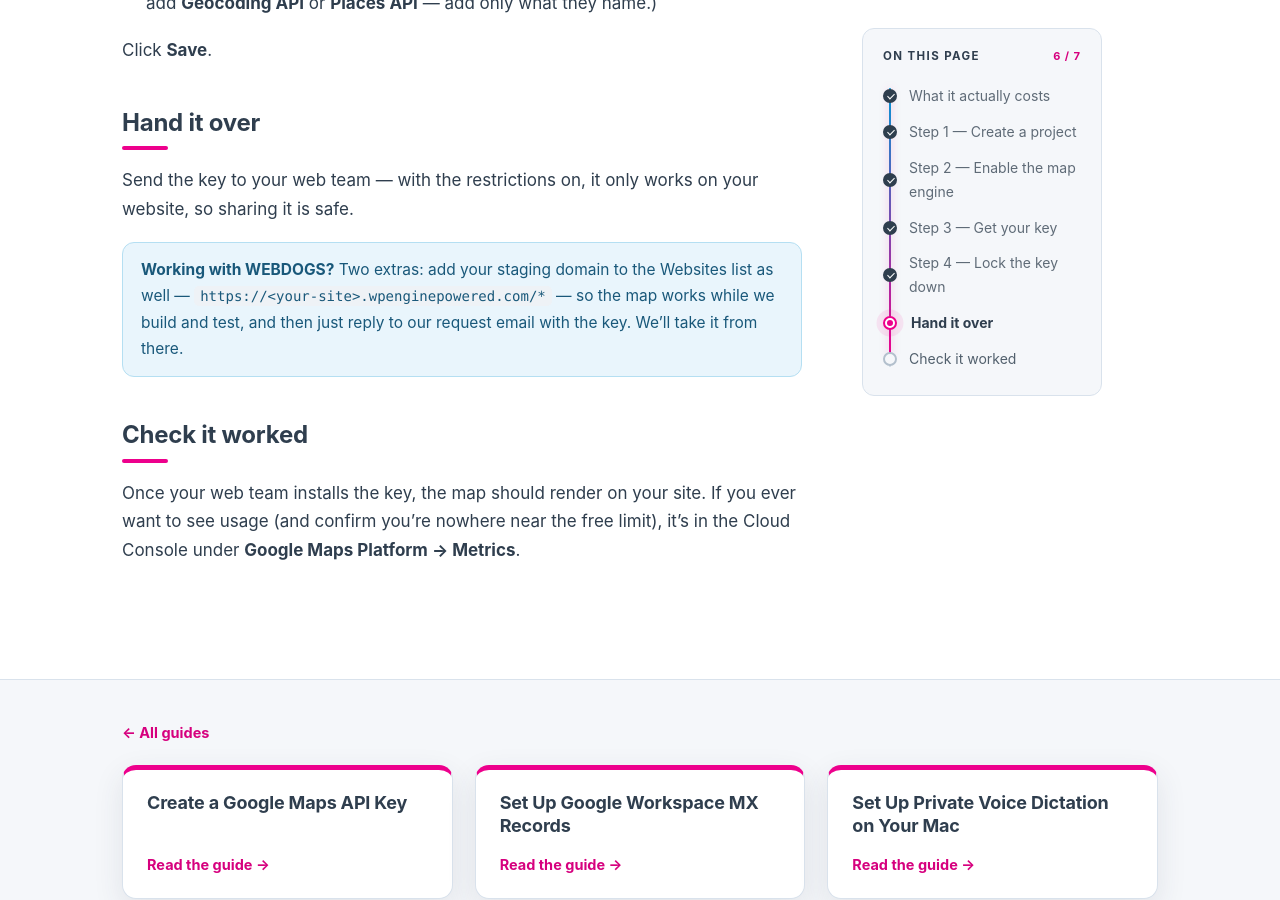
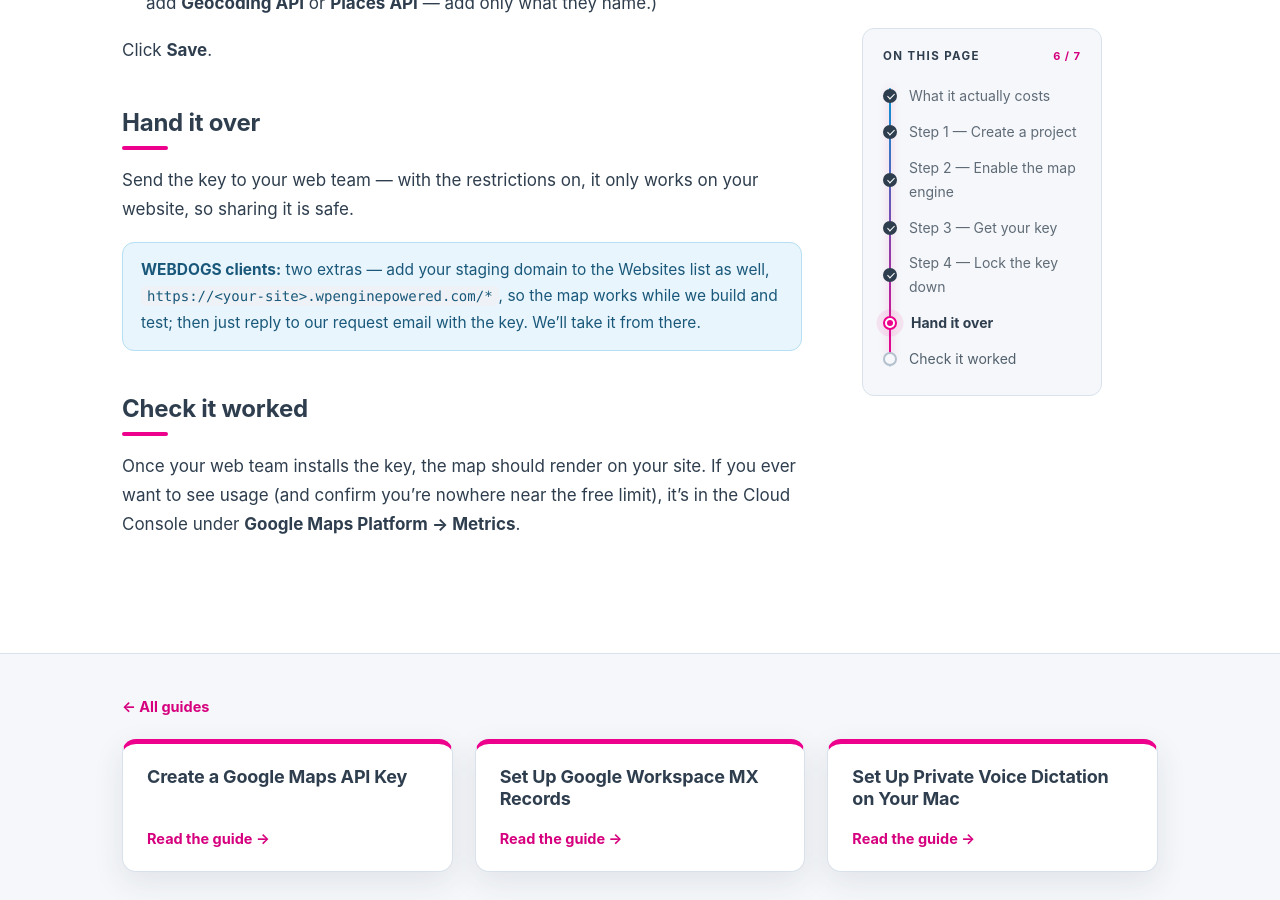
Before and after one commit to theWEBDOGS/guides, a Jekyll site: the page built from google-maps-api-key/google-maps-api-key.md, in a window 1280 px wide and 900 px high, scrolled down 1862 px. Built offline with Jekyll 4.4.1, drawn with Linux system fonts in a browser that asks for light colours; some web fonts are replaced; our own code applies the rules of GitHub Pages for plain Markdown files.

Commit message:
Publish guides (2026-06-11) [generated]

```diff
--- a/google-maps-api-key/google-maps-api-key.md
+++ b/google-maps-api-key/google-maps-api-key.md
@@ -68,9 +68,9 @@ Click **Save**.
 Send the key to your web team — with the restrictions on, it only works on
 your website, so sharing it is safe.
 
-> **Working with WEBDOGS?** Two extras: add your staging domain to the
-> Websites list as well — `https://<your-site>.wpenginepowered.com/*` —
-> so the map works while we build and test, and then just reply to our
+> **WEBDOGS clients:** two extras — add your staging domain to the
+> Websites list as well, `https://<your-site>.wpenginepowered.com/*`,
+> so the map works while we build and test; then just reply to our
 > request email with the key. We'll take it from there.
 
 ## Check it worked
```
Also changed, not shown: google-maps-api-key/index.md (+3 -3 lines).
